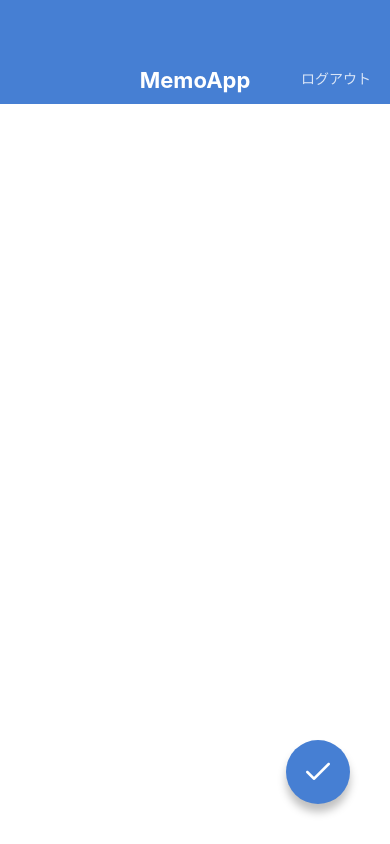
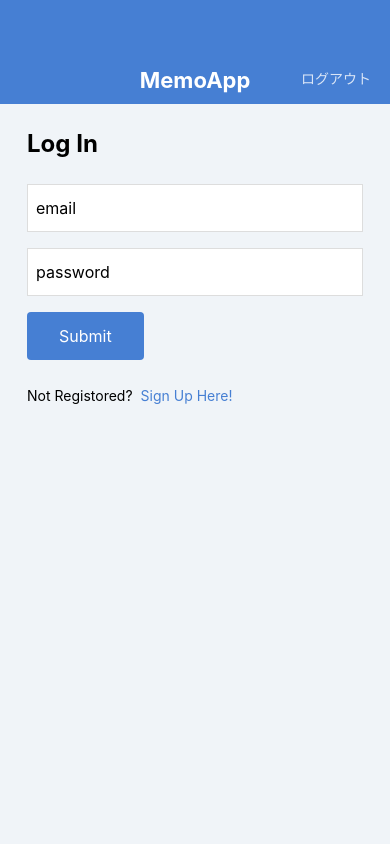
Before and after one commit to kyohei-horikawa/ExpoMemoApp, a React Native app: screen / in a window 390 px wide. Built offline with nearby package versions, Linux system fonts and the light colour scheme.

Commit message:
Add LogIn

```diff
--- a/App.jsx
+++ b/App.jsx
@@ -2,10 +2,10 @@
 
 // import MemoListScreen from './src/screens/MemoListScreen';
 // import MemoDetailScreen from './src/screens/MemoDetailScreen';
-import MemoCreateScreen from './src/screens/MemoCreateScreen';
+import LogInScreen from './src/screens/LogInScreen';
 
 export default function App() {
   // return <MemoListScreen />;
-  return <MemoCreateScreen />;
+  return <LogInScreen />;
   // return <MemoDetailScreen />;
 }
--- a/package.json
+++ b/package.json
@@ -21,10 +21,13 @@
     "@babel/core": "^7.9.0",
     "eslint": "^7.25.0",
     "eslint-config-airbnb": "^18.2.1",
+    "eslint-config-prettier": "^8.3.0",
     "eslint-plugin-import": "^2.22.1",
     "eslint-plugin-jsx-a11y": "^6.4.1",
+    "eslint-plugin-prettier": "^3.4.0",
     "eslint-plugin-react": "^7.23.2",
-    "eslint-plugin-react-hooks": "^4.2.0"
+    "eslint-plugin-react-hooks": "^4.2.0",
+    "prettier": "^2.2.1"
   },
   "private": true
 }
--- /dev/null
+++ b/src/screens/LogInScreen.jsx
@@ -0,0 +1,78 @@
+import React from 'react';
+import {
+  View, Text, StyleSheet, TextInput,
+} from 'react-native';
+
+import AppBar from '../components/AppBar';
+
+export default function LogInScreen() {
+  return (
+    <View style={styles.container}>
+      <AppBar />
+      <View style={styles.inner}>
+        <Text style={styles.title}>Log In</Text>
+        <TextInput style={styles.input} value="email" />
+        <TextInput style={styles.input} value="password" />
+        <View style={styles.buttonContainer}>
+          <Text style={styles.buttonLabel}>Submit</Text>
+        </View>
+        <View style={styles.footerContainer}>
+          <Text style={styles.footerText}>Not Registored?</Text>
+          <Text style={styles.footerLink}>Sign Up Here!</Text>
+        </View>
+      </View>
+    </View>
+  );
+}
+
+const styles = StyleSheet.create({
+  container: {
+    flex: 1,
+    backgroundColor: '#f0f4f8',
+  },
+  inner: {
+    paddingHorizontal: 27,
+    paddingVertical: 24,
+  },
+  title: {
+    fontSize: 24,
+    lineHeight: 32,
+    fontWeight: 'bold',
+    marginBottom: 24,
+  },
+  input: {
+    fontSize: 16,
+    height: 48,
+    backgroundColor: '#ffffff',
+    borderColor: '#dddddd',
+    borderWidth: 1,
+    paddingHorizontal: 8,
+    marginBottom: 16,
+  },
+  buttonContainer: {
+    backgroundColor: '#467FD3',
+    borderRadius: 4,
+    alignSelf: 'flex-start',
+    marginBottom: 24,
+  },
+  buttonLabel: {
+    fontSize: 16,
+    lineHeight: 32,
+    paddingVertical: 8,
+    paddingHorizontal: 32,
+    color: '#ffffff',
+  },
+  footerText: {
+    fontSize: 14,
+    lineHeight: 24,
+    marginRight: 8,
+  },
+  footerLink: {
+    fontSize: 14,
+    lineHeight: 24,
+    color: '#467FD3',
+  },
+  footerContainer: {
+    flexDirection: 'row',
+  },
+});
```
Also changed, not shown: 1 other file (tests, documents, lock files or other folders).
